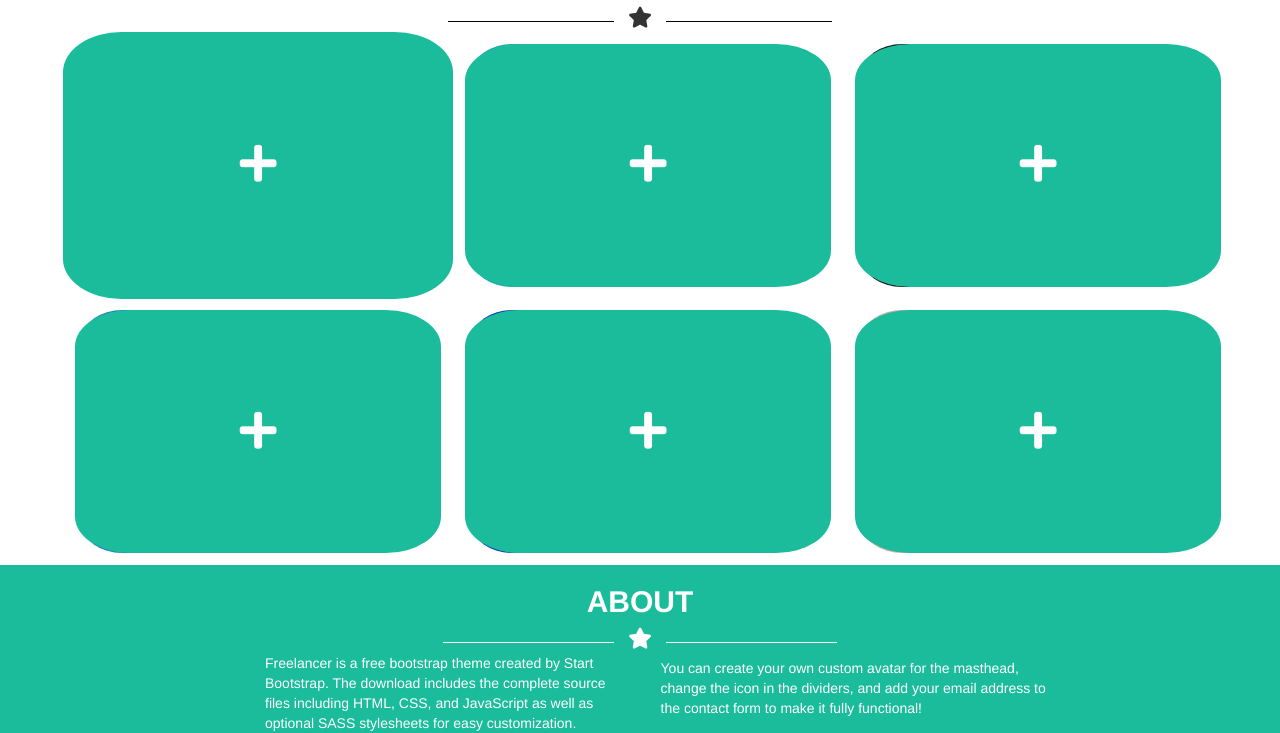
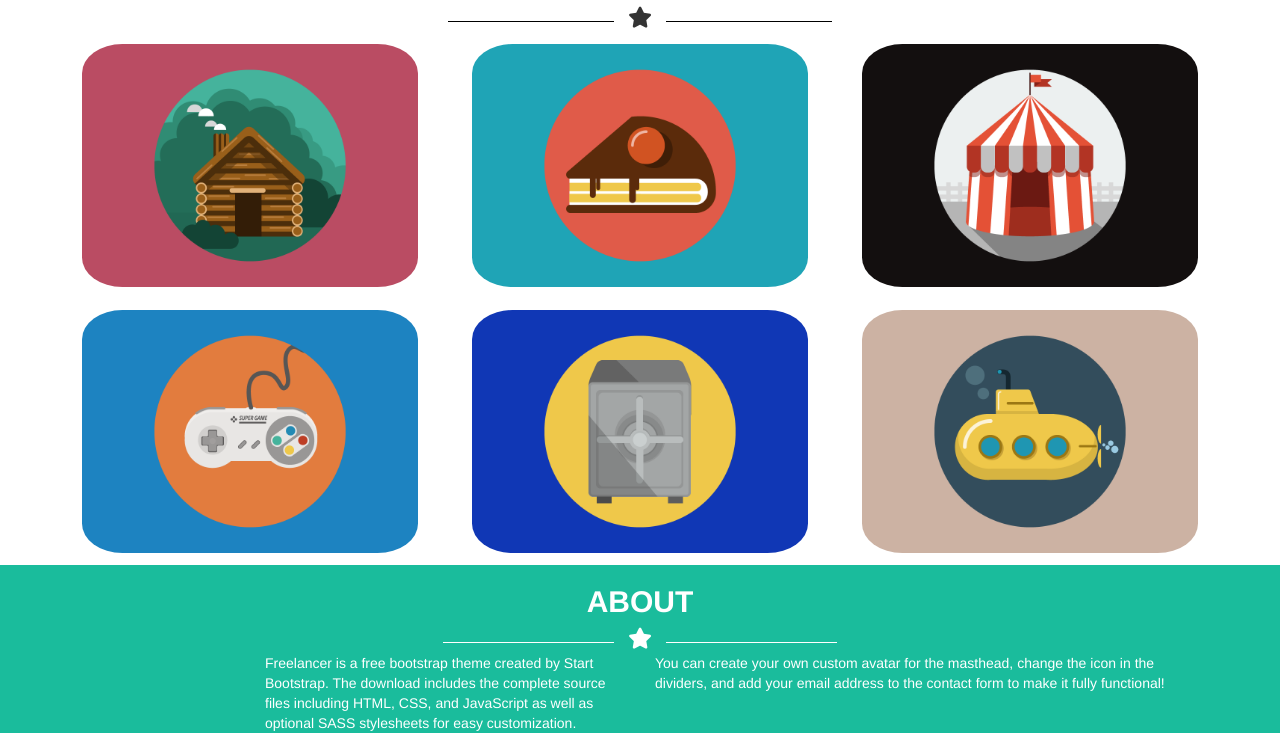
Before and after one commit to FraOliv/html-css-bootstrap-freelancer, a plain HTML site: page index.html in a window 1280 px wide. Shown: the part 656-1389 px from the top of the page. Drawn offline with nearby package versions, Linux system fonts and the light colour scheme.

Commit message:
refactor

```diff
--- a/css/style.css
+++ b/css/style.css
@@ -1,8 +1,8 @@
-/* body [class*="col-"] {
+/* * body [class*="col-"] {
   height: 200px;
 
   border: 1px solid red;
-} */
+} */ */
 body{
   font-family: 'Nunito', sans-serif;
   font-size: rem
@@ -65,7 +65,7 @@ header{
   height: 100%;
   color: white;
   border-radius: 15%;
-  opacity: 2;
+  opacity: 0;
 
 }
 .outer-line {
@@ -103,10 +103,6 @@ font-size: 3em;
 
 .about{
   background: #1ABC9C;
-}
-#about > div > div > div.row > div:nth-child(2) > p{
-  padding: 1%;
-  width: 75%;
 }
 h2{
   font-size: 3em
--- a/index.html
+++ b/index.html
@@ -152,12 +152,12 @@
           <div class="row">
 
 
-            <div class="col-xs-12 col-md-6 col-lg-offset-2 col-lg-4  ">
+            <div class=" col-lg-offset-2 col-lg-4 mx-auto ">
               <div class="card">
                 <p class="p-about">Freelancer is a free bootstrap theme created by Start Bootstrap. The download includes the complete source files including HTML, CSS, and JavaScript as well as optional SASS stylesheets for easy customization.</p>
               </div>
             </div>
-            <div class="col-xs-12 col-md-6 col-xs-12 ">
+            <div class="col-lg-6 ">
               <div class="card"></div>
                 <p class="p-about">You can create your own custom avatar for the masthead, change the icon in the dividers, and add your email address to the contact form to make it fully functional!</p>
 
```
